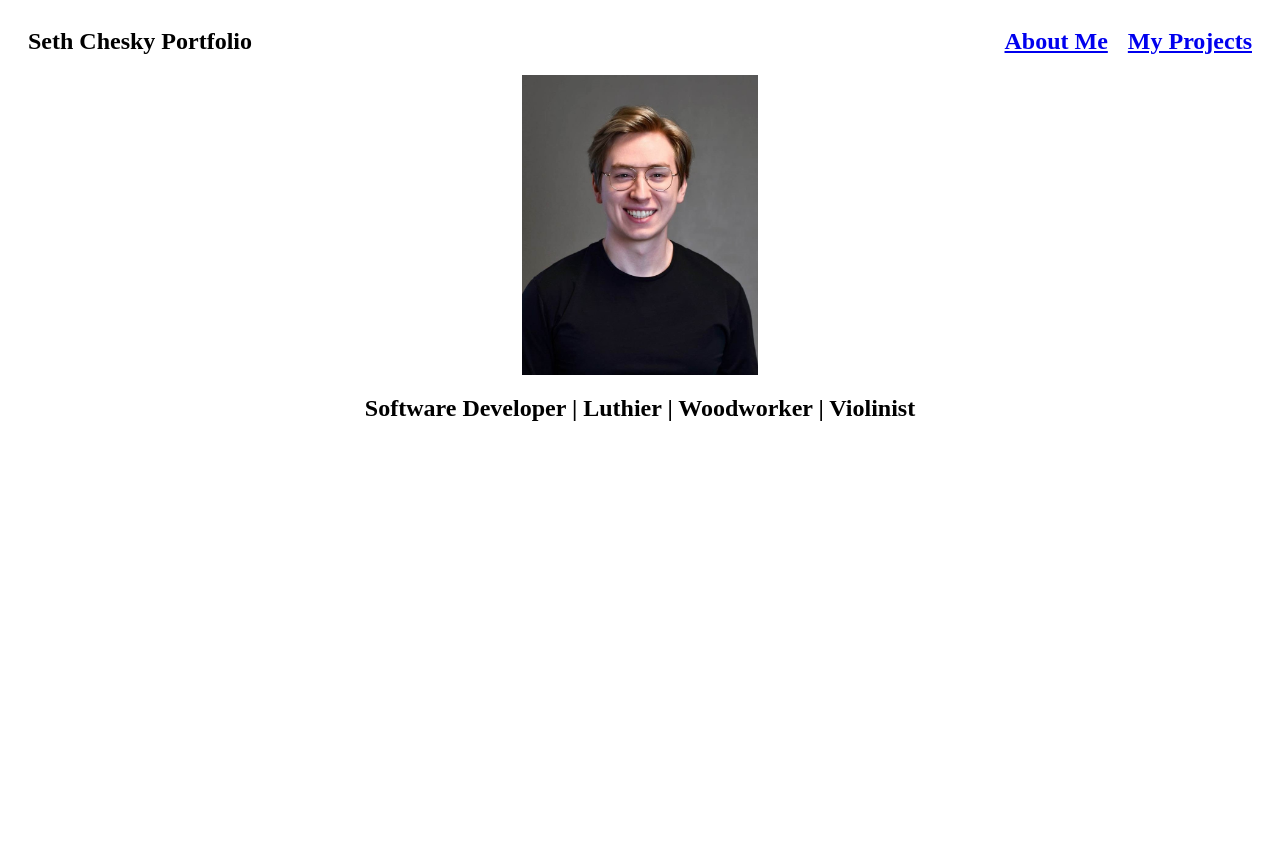
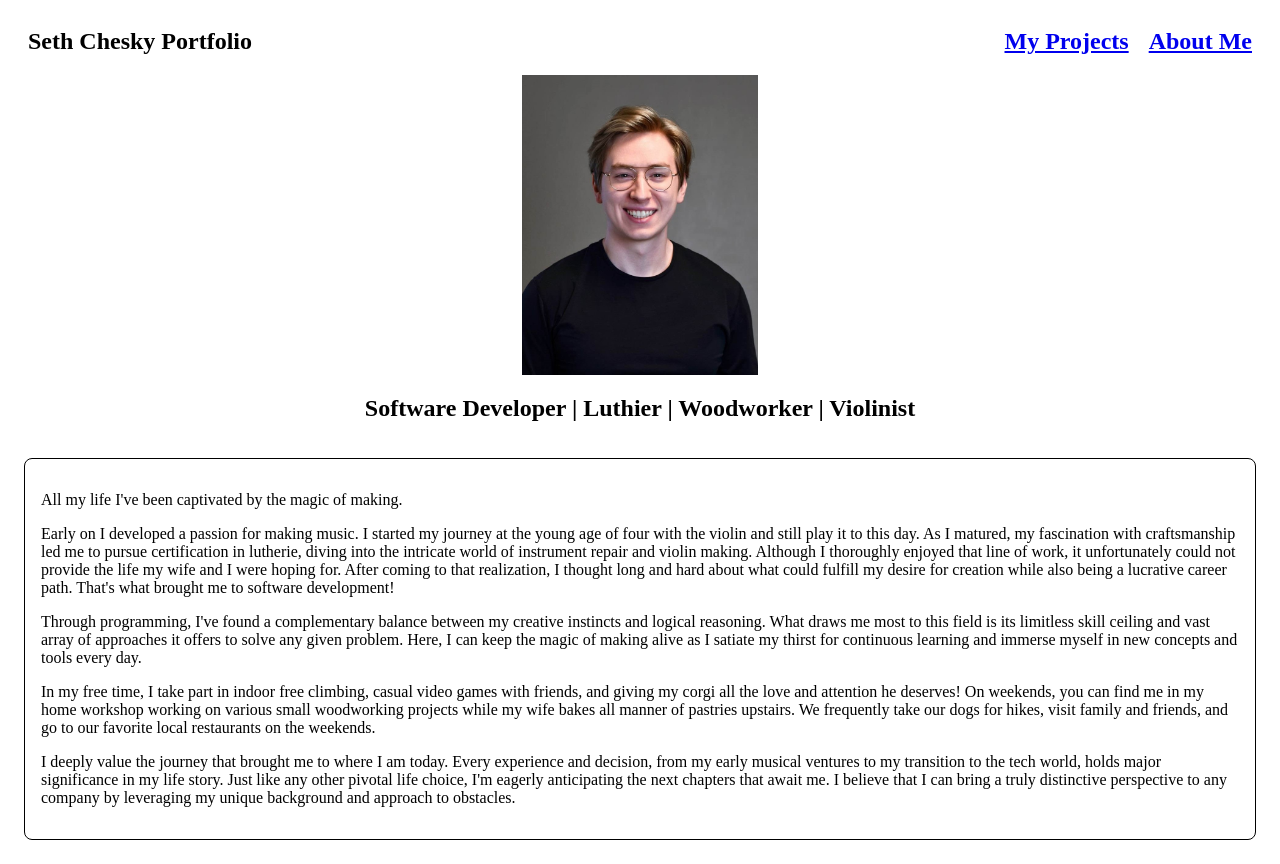
Before and after one commit to chethnut/portfolio-page-vue, a Vue app: page / in a window 1280 px wide. Before the commit the page ends 800 px from the top, so only its background shows below. Built offline with nearby package versions, Linux system fonts and the light colour scheme.

Commit message:
added content to about me page

```diff
--- a/src/components/HeaderComp.vue
+++ b/src/components/HeaderComp.vue
@@ -9,8 +9,8 @@
 
         <div class="container2">
             <header class="header">
+                <router-link class="my-projects" v-bind:to="{ name: 'projects'}">My Projects</router-link>
                 <router-link class="about-me" v-bind:to="{ name: 'about'}">About Me</router-link>
-                <router-link class="my-projects" v-bind:to="{ name: 'projects'}">My Projects</router-link>
             </header>
         </div>
     </div>
--- a/src/views/AboutView.vue
+++ b/src/views/AboutView.vue
@@ -7,9 +7,21 @@
   <div class="about-container">
 
     <h2 class="characteristics">Software Developer | Luthier | Woodworker | Violinist</h2>
-    <p>
 
-    </p>
+    <div class="blurb">
+
+      <p>All my life I've been captivated by the magic of making.</p>
+
+      <p>Early on I developed a passion for making music. I started my journey at the young age of four with the violin and still play it to this day. As I matured, my fascination with craftsmanship led me to pursue certification in lutherie, diving into the intricate world of instrument repair and violin making. Although I thoroughly enjoyed that line of work, it unfortunately could not provide the life my wife and I were hoping for. After coming to that realization, I thought long and hard about what could fulfill my desire for creation while also being a lucrative career path. That's what brought me to software development!</p>
+
+      <p>Through programming, I've found a complementary balance between my creative instincts and logical reasoning. What draws me most to this field is its limitless skill ceiling and vast array of approaches it offers to solve any given problem. Here, I can keep the magic of making alive as I satiate my thirst for continuous learning and immerse myself in new concepts and tools every day.</p>
+
+      <p>In my free time, I take part in indoor free climbing, casual video games with friends, and giving my corgi all the love and attention he deserves! On weekends, you can find me in my home workshop working on various small woodworking projects while my wife bakes all manner of pastries upstairs. We frequently take our dogs for hikes, visit family and friends, and go to our favorite local restaurants on the weekends.</p>
+
+      <p>I deeply value the journey that brought me to where I am today. Every experience and decision, from my early musical ventures to my transition to the tech world, holds major significance in my life story. Just like any other pivotal life choice, I'm eagerly anticipating the next chapters that await me. I believe that I can bring a truly distinctive perspective to any company by leveraging my unique background and approach to obstacles.</p>
+
+    </div>
+
   </div>
 </template>
 
@@ -46,4 +58,10 @@ export default {
   justify-content: center;
   align-items: center;
 }
+.blurb {
+    border: 1px solid black;
+    padding: 16px;
+    margin: 16px;
+    border-radius: 8px;
+}
 </style>
```
